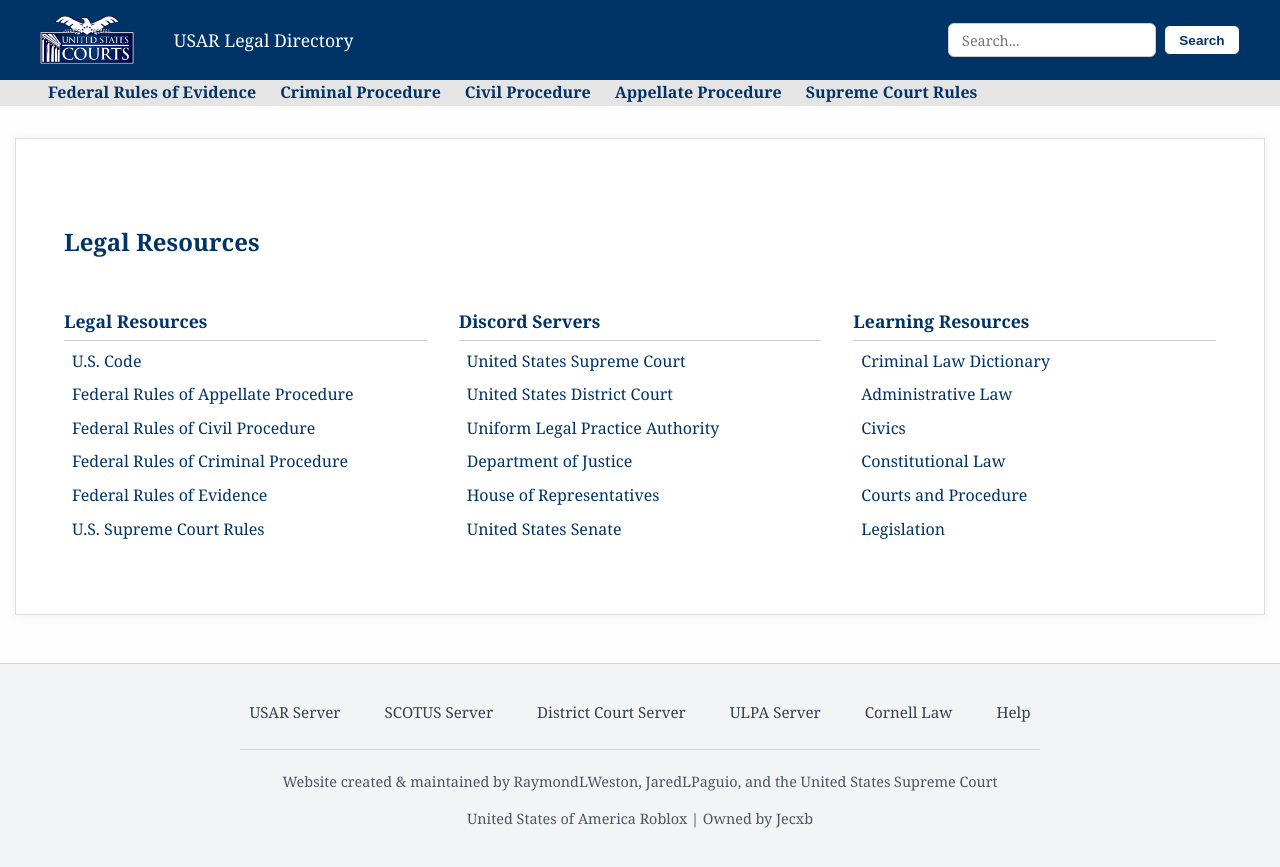
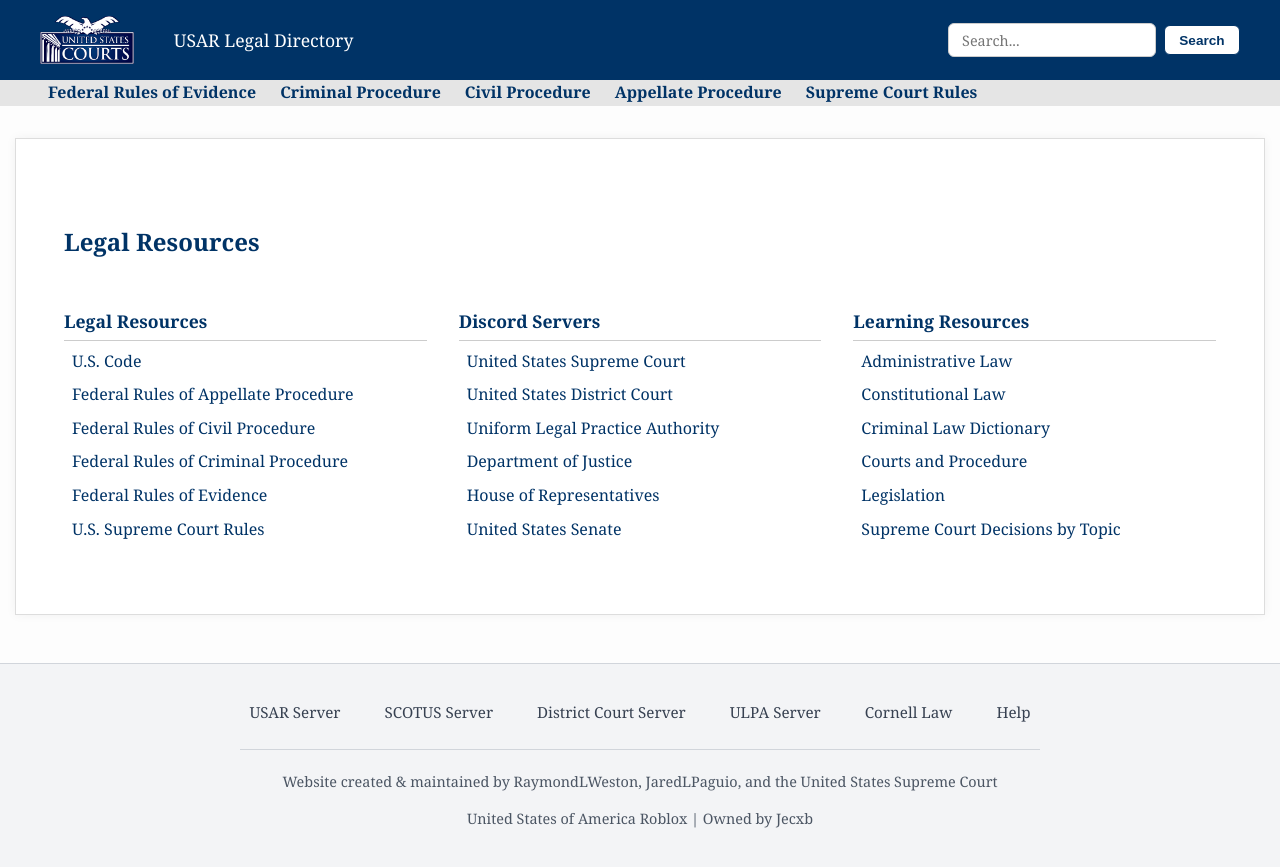
Before and after one commit to usarscotus/legal-directory, a Jekyll site: the page built from index.html, in a window 1280 px wide. Shown: the top 867 px of the page. Built offline with Jekyll 4.4.1, drawn with Linux system fonts in a browser that asks for light colours.

Commit message:
Update index.html

```diff
--- a/index.html
+++ b/index.html
@@ -35,12 +35,12 @@
         <div class="resource-column">
             <h2>Learning Resources</h2>
             <ul>
+                <li><a href="https://www.law.cornell.edu/wex/administrative_law">Administrative Law</a></li>
+                <li><a href="https://www.law.cornell.edu/wex/constitutional_law">Constitutional Law</a></li>
                 <li><a href="https://www.law.cornell.edu/wex/category/criminal-law-and-procedure">Criminal Law Dictionary</a></li>
-                <li><a href="https://www.law.cornell.edu/wex/administrative_law">Administrative Law</a></li>
-                <li><a href="https://www.law.cornell.edu/wex/category/civics">Civics</a></li>
-                <li><a href="https://www.law.cornell.edu/wex/constitutional_law">Constitutional Law</a></li>
                 <li><a href="https://www.law.cornell.edu/wex/category/courts_and_procedure">Courts and Procedure</a></li>
                 <li><a href="https://www.law.cornell.edu/wex/legislation">Legislation</a></li>
+                <li><a href="https://www.law.cornell.edu/supct/cases/topic.htm">Supreme Court Decisions by Topic</a></li>
             </ul>
         </div>
 
```
